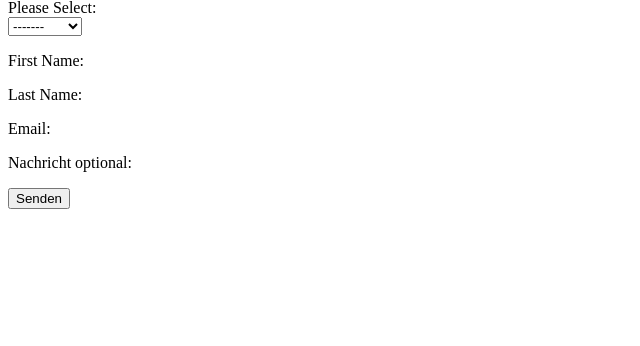
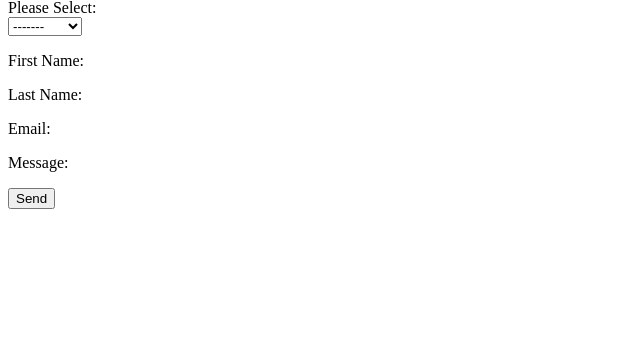
Before and after one commit to hybridpicker/django-contact-form, a Django app: template templates/contact/email.html in a window 1280 px wide. Shown: the part 81-427 px from the top of the page, without its empty margins (0-640 px from the left). Run offline with Django 3.2, Linux system fonts and the light colour scheme; the template is opened without the code that fills it, so the values that code supplies are empty; some libraries are stand-ins or nearby versions.

Commit message:
english form

```diff
--- a/templates/contact/email.html
+++ b/templates/contact/email.html
@@ -6,7 +6,7 @@
   <meta charset="utf-8">
   <title></title>
   <!-- Recaptcha -->
-  <script src='https://www.google.com/recaptcha/api.js?render={{key}}'></script>
+  <script src='https://www.google.com/recaptcha/api.js?render=6LfAm6kUAAAAAFy7phFkAoYO-hgwFC9tg2sYf4nk'></script>
 </head>
 <body>
   <div class="mbs">
@@ -44,7 +44,7 @@
             {{ form.from_email }}
           </div>
           <div class="col-4">
-            <p>Nachricht optional:</p>
+            <p>Message:</p>
           </div>
           <div class="col-8">
             {{ form.message }}
@@ -54,7 +54,7 @@
           </div>
         </div>
         <div class="form-actions">
-          <button type="submit">Senden</button>
+          <button type="submit">Send</button>
         </div>
       </form>
     </div>
```
